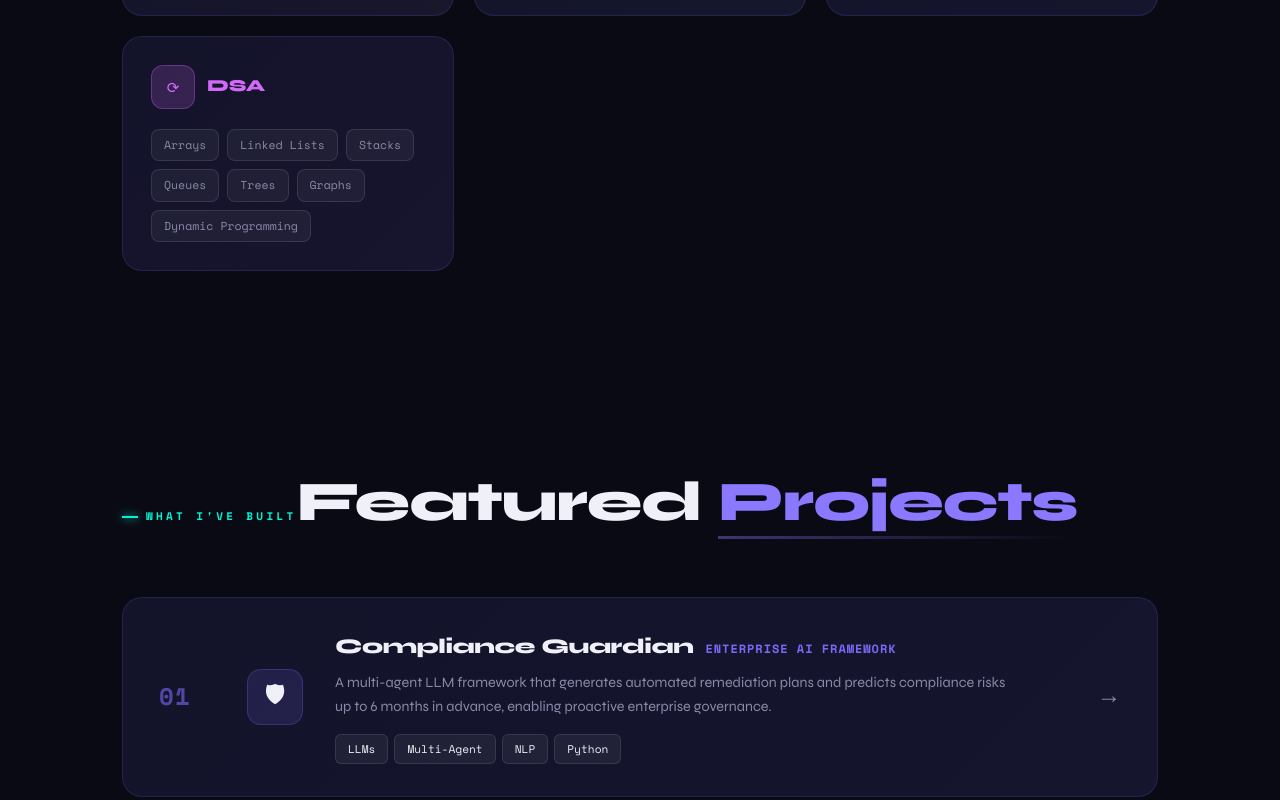
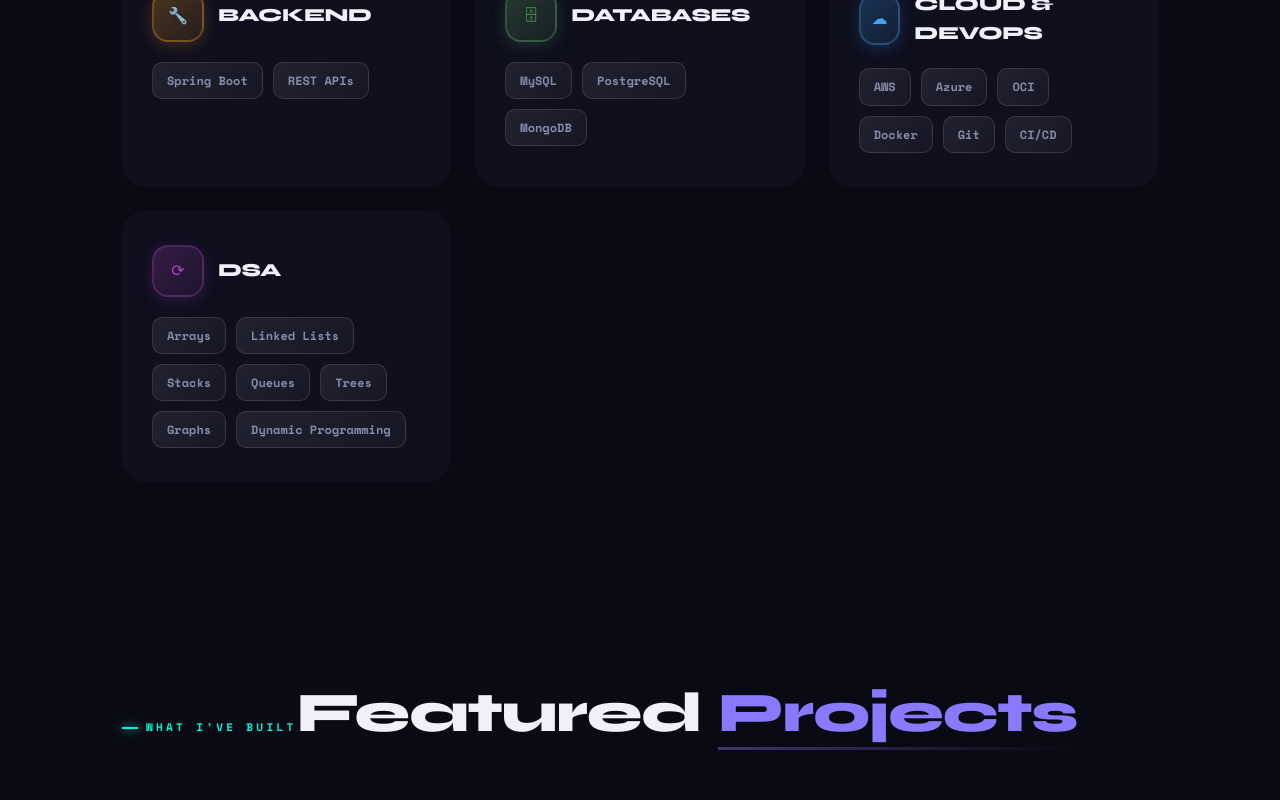
Before and after one commit to david578-arc/David-portfolio, a React (Create React App) app: page / in a window 1280 px wide. Shown: the part 1460-2260 px from the top of the page. Built offline with nearby package versions, Linux system fonts and the light colour scheme.

Commit message:
Initial commit

```diff
--- a/src/components/Projects.css
+++ b/src/components/Projects.css
@@ -1,20 +1,20 @@
 .projects__list {
   display: flex;
   flex-direction: column;
-  gap: 20px;
+  gap: 24px;
 }
 
 .project-item {
   display: grid;
-  grid-template-columns: 60px 60px 1fr 50px;
+  grid-template-columns: 70px 70px 1fr 60px;
   align-items: center;
-  gap: 28px;
-  padding: 32px 36px;
-  border-radius: 20px;
-  background: linear-gradient(135deg, var(--surface) 0%, color-mix(in srgb, var(--surface) 98%, var(--p-color)) 100%);
-  border: 1px solid var(--border);
+  gap: 32px;
+  padding: 0;
+  border-radius: 28px;
+  background: var(--bg2);
+  border: 2px solid transparent;
   cursor: pointer;
-  transition: all 0.4s cubic-bezier(0.4, 0, 0.2, 1);
+  transition: all 0.5s cubic-bezier(0.34, 1.56, 0.64, 1);
   position: relative;
   overflow: hidden;
   text-decoration: none;
@@ -24,163 +24,232 @@
 .project-item::before {
   content: '';
   position: absolute;
-  left: 0;
-  top: 0;
-  bottom: 0;
-  width: 4px;
-  background: linear-gradient(to bottom, var(--p-color), transparent);
-  transform: scaleY(0);
-  transition: transform 0.4s cubic-bezier(0.4, 0, 0.2, 1);
-  border-radius: 2px 0 0 2px;
+  inset: -2px;
+  background: linear-gradient(135deg, var(--p-color), transparent 70%);
+  border-radius: 28px;
+  opacity: 0;
+  transition: opacity 0.5s;
+  z-index: 0;
 }
 
 .project-item::after {
   content: '';
   position: absolute;
-  inset: 0;
-  background: radial-gradient(circle at 100% 50%, color-mix(in srgb, var(--p-color) 15%, transparent), transparent 70%);
-  opacity: 0;
-  transition: opacity 0.4s;
+  top: 0;
+  left: -100%;
+  width: 100%;
+  height: 100%;
+  background: linear-gradient(90deg, transparent, color-mix(in srgb, var(--p-color) 20%, transparent), transparent);
+  transition: left 0.6s;
 }
 
 .project-item--hovered {
   border-color: var(--p-color);
-  background: linear-gradient(135deg, color-mix(in srgb, var(--p-color) 10%, var(--surface)) 0%, color-mix(in srgb, var(--surface) 95%, var(--p-color)) 100%);
-  transform: translateX(12px) scale(1.02);
-  box-shadow: 0 16px 48px rgba(0,0,0,0.4), 0 0 0 1px var(--p-color);
+  transform: translateX(16px) scale(1.03);
+  box-shadow:
+    0 24px 64px rgba(0,0,0,0.6),
+    0 0 0 1px var(--p-color),
+    inset 0 1px 0 rgba(255,255,255,0.1);
 }
 
 .project-item--hovered::before {
-  transform: scaleY(1);
+  opacity: 0.2;
 }
 
 .project-item--hovered::after {
-  opacity: 1;
+  left: 100%;
 }
 
 .project-item__num {
   font-family: var(--mono);
-  font-size: 1.5rem;
+  font-size: 2rem;
   color: var(--p-color);
-  letter-spacing: 0.05em;
-  font-weight: 800;
-  opacity: 0.6;
-  transition: all 0.4s;
+  letter-spacing: 0;
+  font-weight: 900;
+  opacity: 0.4;
+  transition: all 0.5s cubic-bezier(0.34, 1.56, 0.64, 1);
+  position: relative;
+  z-index: 1;
+  padding-left: 32px;
+  text-shadow: 0 0 20px var(--p-color);
 }
 
 .project-item--hovered .project-item__num {
   opacity: 1;
-  transform: scale(1.1);
+  transform: scale(1.2) rotate(-5deg);
+  text-shadow: 0 0 30px var(--p-color);
 }
 
 .project-item__icon {
-  width: 56px;
-  height: 56px;
-  background: color-mix(in srgb, var(--p-color) 15%, transparent);
-  border-radius: 14px;
+  width: 64px;
+  height: 64px;
+  background: linear-gradient(135deg, color-mix(in srgb, var(--p-color) 30%, transparent), color-mix(in srgb, var(--p-color) 15%, transparent));
+  border-radius: 20px;
   display: flex;
   align-items: center;
   justify-content: center;
-  font-size: 1.5rem;
+  font-size: 1.8rem;
   flex-shrink: 0;
-  transition: all 0.4s cubic-bezier(0.4, 0, 0.2, 1);
-  border: 1px solid color-mix(in srgb, var(--p-color) 25%, transparent);
+  transition: all 0.5s cubic-bezier(0.34, 1.56, 0.64, 1);
+  border: 2px solid color-mix(in srgb, var(--p-color) 40%, transparent);
+  position: relative;
+  z-index: 1;
+  box-shadow: 0 8px 24px color-mix(in srgb, var(--p-color) 30%, transparent);
+}
+
+.project-item__icon::before {
+  content: '';
+  position: absolute;
+  inset: -6px;
+  border-radius: 22px;
+  background: linear-gradient(135deg, var(--p-color), transparent);
+  opacity: 0;
+  transition: opacity 0.5s;
+  z-index: -1;
+  filter: blur(12px);
 }
 
 .project-item--hovered .project-item__icon {
-  background: color-mix(in srgb, var(--p-color) 30%, transparent);
   border-color: var(--p-color);
-  transform: rotate(5deg) scale(1.1);
+  transform: rotate(10deg) scale(1.2);
+  box-shadow: 0 12px 36px var(--p-color);
+}
+
+.project-item--hovered .project-item__icon::before {
+  opacity: 1;
 }
 
 .project-item__body {
   min-width: 0;
+  position: relative;
+  z-index: 1;
+  padding: 36px 0;
 }
 
 .project-item__titles {
   display: flex;
   align-items: baseline;
-  gap: 12px;
-  margin-bottom: 8px;
+  gap: 14px;
+  margin-bottom: 10px;
   flex-wrap: wrap;
 }
 
 .project-item__title {
   font-family: var(--sans);
-  font-size: 1.3rem;
-  font-weight: 800;
+  font-size: 1.5rem;
+  font-weight: 900;
   color: var(--text);
-  transition: all 0.4s;
-  letter-spacing: -0.02em;
+  transition: all 0.5s cubic-bezier(0.34, 1.56, 0.64, 1);
+  letter-spacing: -0.03em;
+  text-transform: uppercase;
+  position: relative;
+}
+
+.project-item__title::after {
+  content: '';
+  position: absolute;
+  bottom: -2px;
+  left: 0;
+  width: 0;
+  height: 3px;
+  background: var(--p-color);
+  transition: width 0.5s cubic-bezier(0.34, 1.56, 0.64, 1);
+  box-shadow: 0 0 10px var(--p-color);
 }
 
 .project-item--hovered .project-item__title {
   color: var(--p-color);
-  transform: translateX(4px);
+  transform: translateX(8px);
+  text-shadow: 0 0 20px var(--p-color);
+}
+
+.project-item--hovered .project-item__title::after {
+  width: 100%;
 }
 
 .project-item__subtitle {
   font-family: var(--mono);
-  font-size: 0.75rem;
+  font-size: 0.8rem;
   color: var(--p-color);
-  letter-spacing: 0.08em;
+  letter-spacing: 0.1em;
   text-transform: uppercase;
-  font-weight: 600;
+  font-weight: 700;
+  opacity: 0.8;
 }
 
 .project-item__desc {
-  font-size: 0.9rem;
+  font-size: 0.95rem;
   color: var(--muted);
-  line-height: 1.7;
-  margin-bottom: 14px;
-  max-width: 680px;
+  line-height: 1.8;
+  margin-bottom: 16px;
+  max-width: 720px;
 }
 
 .project-item__tags {
   display: flex;
   flex-wrap: wrap;
-  gap: 6px;
+  gap: 8px;
 }
 
 .project-item__tag {
   font-family: var(--mono);
-  font-size: 0.7rem;
-  padding: 5px 12px;
-  background: rgba(255,255,255,0.06);
-  border: 1px solid rgba(255,255,255,0.1);
-  border-radius: 6px;
+  font-size: 0.72rem;
+  padding: 6px 14px;
+  background: linear-gradient(135deg, rgba(255,255,255,0.08), rgba(255,255,255,0.04));
+  border: 1px solid rgba(255,255,255,0.15);
+  border-radius: 10px;
   color: var(--text);
-  transition: all 0.3s;
-  font-weight: 500;
+  transition: all 0.4s cubic-bezier(0.34, 1.56, 0.64, 1);
+  font-weight: 600;
+  position: relative;
+  overflow: hidden;
+}
+
+.project-item__tag::before {
+  content: '';
+  position: absolute;
+  inset: 0;
+  background: linear-gradient(135deg, var(--p-color), transparent);
+  opacity: 0;
+  transition: opacity 0.4s;
 }
 
 .project-item--hovered .project-item__tag {
-  background: color-mix(in srgb, var(--p-color) 15%, transparent);
+  background: linear-gradient(135deg, color-mix(in srgb, var(--p-color) 25%, transparent), color-mix(in srgb, var(--p-color) 15%, transparent));
   border-color: var(--p-color);
   color: var(--p-color);
+  transform: translateY(-4px);
+  box-shadow: 0 4px 16px color-mix(in srgb, var(--p-color) 40%, transparent);
+}
+
+.project-item--hovered .project-item__tag::before {
+  opacity: 0.2;
 }
 
 .project-item__arrow {
-  font-size: 1.5rem;
+  font-size: 2rem;
   color: var(--muted);
-  transition: all 0.4s cubic-bezier(0.4, 0, 0.2, 1);
+  transition: all 0.5s cubic-bezier(0.34, 1.56, 0.64, 1);
   justify-self: end;
   position: relative;
   z-index: 1;
+  padding-right: 32px;
 }
 
 .project-item--hovered .project-item__arrow {
   color: var(--p-color);
-  transform: translateX(8px) scale(1.2);
+  transform: translateX(12px) scale(1.3);
+  text-shadow: 0 0 20px var(--p-color);
 }
 
 @media (max-width: 768px) {
   .project-item {
-    grid-template-columns: 40px 1fr 24px;
-    gap: 12px;
-    padding: 20px 16px;
+    grid-template-columns: 50px 1fr 32px;
+    gap: 16px;
+    padding: 24px 20px;
   }
 
   .project-item__icon { display: none; }
-  .project-item__num { font-size: 0.65rem; }
+  .project-item__num { font-size: 1.5rem; padding-left: 20px; }
+  .project-item__arrow { padding-right: 20px; }
 }
--- a/src/components/Projects.js
+++ b/src/components/Projects.js
@@ -10,7 +10,7 @@ const projects = [
     tags: ['LLMs', 'Multi-Agent', 'NLP', 'Python'],
     color: '#7c6af7',
     icon: '🛡',
-    github: 'https://github.com/davidsiyame/compliance-guardian',
+    github: 'https://github.com/david578-arc/Compilance-system',
   },
   {
     num: '02',
@@ -20,7 +20,7 @@ const projects = [
     tags: ['Transformers', 'NLP', 'Knowledge Base', 'Python'],
     color: '#3de8c8',
     icon: '💬',
-    github: 'https://github.com/davidsiyame/llm-conversational-ai',
+    github: 'https://github.com/david578-arc/llm-customer-support',
   },
   {
     num: '03',
@@ -30,7 +30,7 @@ const projects = [
     tags: ['Computer Vision', 'Deep Learning', 'TensorFlow', 'OpenCV'],
     color: '#f76a6a',
     icon: '📦',
-    github: 'https://github.com/davidsiyame/shelf-stock-detection',
+    github: 'https://github.com/david578-arc/Real-time-stock-detection',
   },
   {
     num: '04',
@@ -40,7 +40,7 @@ const projects = [
     tags: ['React', 'Spring Boot', 'MySQL', 'REST API'],
     color: '#f7c26a',
     icon: '⚽',
-    github: 'https://github.com/davidsiyame/fifa-player-manager',
+    github: 'https://github.com/david578-arc/David',
   },
 ];
 
--- a/src/components/Skills.css
+++ b/src/components/Skills.css
@@ -1,121 +1,213 @@
 .skills__grid {
   display: grid;
-  grid-template-columns: repeat(auto-fill, minmax(300px, 1fr));
-  gap: 20px;
+  grid-template-columns: repeat(auto-fill, minmax(320px, 1fr));
+  gap: 24px;
 }
 
 .skill-card {
-  background: linear-gradient(135deg, var(--surface) 0%, color-mix(in srgb, var(--surface) 98%, var(--card-color)) 100%);
-  border: 1px solid var(--border);
-  border-radius: 20px;
-  padding: 28px;
-  transition: all 0.4s cubic-bezier(0.4, 0, 0.2, 1);
+  background: var(--bg2);
+  border: 2px solid transparent;
+  border-radius: 24px;
+  padding: 0;
+  transition: all 0.5s cubic-bezier(0.34, 1.56, 0.64, 1);
   animation: fadeUp 0.6s ease both;
   position: relative;
   overflow: hidden;
+  cursor: pointer;
 }
 
 .skill-card::before {
   content: '';
   position: absolute;
-  top: 0;
-  left: 0;
-  right: 0;
-  height: 3px;
-  background: linear-gradient(90deg, var(--card-color), transparent);
+  inset: -2px;
+  background: linear-gradient(135deg, var(--card-color), transparent 60%);
+  border-radius: 24px;
   opacity: 0;
-  transition: opacity 0.4s;
+  transition: opacity 0.5s;
+  z-index: -1;
 }
 
 .skill-card::after {
   content: '';
   position: absolute;
-  inset: 0;
-  background: radial-gradient(circle at 50% 0%, color-mix(in srgb, var(--card-color) 12%, transparent), transparent 60%);
+  top: -50%;
+  left: -50%;
+  width: 200%;
+  height: 200%;
+  background: conic-gradient(from 0deg at 50% 50%, transparent, var(--card-color), transparent 30%);
   opacity: 0;
-  transition: opacity 0.4s;
+  transition: opacity 0.5s;
+  animation: rotate 4s linear infinite;
+  animation-play-state: paused;
+}
+
+@keyframes rotate {
+  100% { transform: rotate(360deg); }
 }
 
 .skill-card:hover {
-  transform: translateY(-8px) scale(1.02);
+  transform: translateY(-12px) scale(1.03);
   border-color: var(--card-color);
-  box-shadow: 0 16px 48px color-mix(in srgb, var(--card-color) 25%, rgba(0,0,0,0.5)), 0 0 0 1px var(--card-color);
-  background: linear-gradient(135deg, color-mix(in srgb, var(--card-color) 8%, var(--surface)) 0%, color-mix(in srgb, var(--surface) 95%, var(--card-color)) 100%);
+  box-shadow:
+    0 20px 60px rgba(0,0,0,0.5),
+    0 0 0 1px var(--card-color),
+    inset 0 1px 0 rgba(255,255,255,0.1);
 }
 
-.skill-card:hover::before,
+.skill-card:hover::before {
+  opacity: 0.15;
+}
+
 .skill-card:hover::after {
-  opacity: 1;
+  opacity: 0.6;
+  animation-play-state: running;
 }
 
 .skill-card__header {
   display: flex;
   align-items: center;
-  gap: 12px;
-  margin-bottom: 20px;
+  gap: 14px;
+  padding: 32px 28px 20px;
+  position: relative;
+  z-index: 1;
+  background: linear-gradient(to bottom, var(--bg2), transparent);
 }
 
 .skill-card__icon {
-  font-size: 1.3rem;
-  width: 44px;
-  height: 44px;
-  background: color-mix(in srgb, var(--card-color) 18%, transparent);
-  border-radius: 12px;
+  font-size: 1.4rem;
+  width: 52px;
+  height: 52px;
+  background: linear-gradient(135deg, color-mix(in srgb, var(--card-color) 25%, transparent), color-mix(in srgb, var(--card-color) 10%, transparent));
+  border-radius: 16px;
   display: flex;
   align-items: center;
   justify-content: center;
   color: var(--card-color);
   font-family: var(--mono);
-  font-size: 0.95rem;
-  border: 1px solid color-mix(in srgb, var(--card-color) 30%, transparent);
-  transition: all 0.4s cubic-bezier(0.4, 0, 0.2, 1);
+  font-size: 1rem;
+  border: 2px solid color-mix(in srgb, var(--card-color) 30%, transparent);
+  transition: all 0.5s cubic-bezier(0.34, 1.56, 0.64, 1);
+  box-shadow: 0 4px 16px color-mix(in srgb, var(--card-color) 20%, transparent);
+  position: relative;
+}
+
+.skill-card__icon::before {
+  content: '';
+  position: absolute;
+  inset: -4px;
+  border-radius: 18px;
+  background: linear-gradient(135deg, var(--card-color), transparent);
+  opacity: 0;
+  transition: opacity 0.5s;
+  z-index: -1;
+  filter: blur(8px);
 }
 
 .skill-card:hover .skill-card__icon {
-  background: color-mix(in srgb, var(--card-color) 30%, transparent);
+  transform: rotate(-10deg) scale(1.15);
   border-color: var(--card-color);
-  transform: rotate(-5deg) scale(1.1);
+  box-shadow: 0 8px 24px var(--card-color);
+}
+
+.skill-card:hover .skill-card__icon::before {
+  opacity: 0.8;
 }
 
 .skill-card__label {
-  font-weight: 800;
-  font-size: 1.05rem;
-  color: var(--card-color);
+  font-weight: 900;
+  font-size: 1.15rem;
+  color: var(--text);
   font-family: var(--sans);
-  letter-spacing: -0.01em;
-  transition: all 0.3s;
+  letter-spacing: -0.02em;
+  transition: all 0.4s;
+  text-transform: uppercase;
+  position: relative;
+}
+
+.skill-card__label::after {
+  content: '';
+  position: absolute;
+  bottom: -4px;
+  left: 0;
+  width: 0;
+  height: 2px;
+  background: var(--card-color);
+  transition: width 0.4s cubic-bezier(0.34, 1.56, 0.64, 1);
 }
 
 .skill-card:hover .skill-card__label {
-  transform: translateX(4px);
+  color: var(--card-color);
+  transform: translateX(6px);
+}
+
+.skill-card:hover .skill-card__label::after {
+  width: 100%;
 }
 
 .skill-card__tags {
   display: flex;
   flex-wrap: wrap;
-  gap: 8px;
+  gap: 10px;
+  padding: 0 28px 32px;
+  position: relative;
+  z-index: 1;
 }
 
 .skill-tag {
   font-family: var(--mono);
-  font-size: 0.72rem;
-  padding: 6px 12px;
-  background: rgba(255,255,255,0.05);
-  border: 1px solid rgba(255,255,255,0.1);
-  border-radius: 8px;
+  font-size: 0.75rem;
+  padding: 8px 14px;
+  background: linear-gradient(135deg, rgba(255,255,255,0.08), rgba(255,255,255,0.03));
+  border: 1px solid rgba(255,255,255,0.12);
+  border-radius: 10px;
   color: var(--muted);
-  transition: all 0.3s;
-  font-weight: 500;
+  transition: all 0.4s cubic-bezier(0.34, 1.56, 0.64, 1);
+  font-weight: 600;
+  position: relative;
+  overflow: hidden;
+}
+
+.skill-tag::before {
+  content: '';
+  position: absolute;
+  inset: 0;
+  background: linear-gradient(135deg, var(--card-color), transparent);
+  opacity: 0;
+  transition: opacity 0.4s;
+}
+
+.skill-tag::after {
+  content: '';
+  position: absolute;
+  top: 50%;
+  left: 50%;
+  width: 0;
+  height: 0;
+  border-radius: 50%;
+  background: var(--card-color);
+  transform: translate(-50%, -50%);
+  transition: width 0.4s, height 0.4s;
+  opacity: 0.2;
 }
 
 .skill-card:hover .skill-tag {
   color: var(--text);
-  border-color: color-mix(in srgb, var(--card-color) 40%, transparent);
-  background: color-mix(in srgb, var(--card-color) 10%, rgba(255,255,255,0.05));
-  transform: translateY(-2px);
+  border-color: var(--card-color);
+  background: linear-gradient(135deg, color-mix(in srgb, var(--card-color) 20%, transparent), color-mix(in srgb, var(--card-color) 10%, transparent));
+  transform: translateY(-4px);
+  box-shadow: 0 4px 12px color-mix(in srgb, var(--card-color) 30%, transparent);
+}
+
+.skill-card:hover .skill-tag::before {
+  opacity: 0.15;
+}
+
+.skill-card:hover .skill-tag:hover::after {
+  width: 200%;
+  height: 200%;
 }
 
 @keyframes fadeUp {
-  from { opacity: 0; transform: translateY(20px); }
+  from { opacity: 0; transform: translateY(30px); }
   to { opacity: 1; transform: translateY(0); }
 }
--- a/src/components/Skills.js
+++ b/src/components/Skills.js
@@ -5,43 +5,43 @@ const categories = [
   {
     label: 'Programming',
     icon: '{ }',
-    color: '#7c6af7',
+    color: '#8a78ff',
     skills: ['Python', 'Java', 'C++'],
   },
   {
     label: 'ML & AI',
     icon: '🧠',
-    color: '#3de8c8',
-    skills: ['Machine Learning', 'Deep Learning', 'NLP', 'Computer Vision', 'Transformers', 'LLMs'],
+    color: '#00f5d4',
+    skills: ['Machine Learning', 'Deep Learning', 'NLP', 'Computer Vision', 'Transformers', 'LLMs', 'LangChain', 'LangGraph'],
   },
   {
     label: 'Frameworks',
     icon: '⚡',
-    color: '#f76a6a',
+    color: '#ff6b9d',
     skills: ['TensorFlow', 'PyTorch', 'Scikit-learn', 'React.jsx'],
   },
   {
     label: 'Backend',
     icon: '🔧',
-    color: '#f7c26a',
+    color: '#ffa726',
     skills: ['Spring Boot', 'REST APIs'],
   },
   {
     label: 'Databases',
     icon: '🗄',
-    color: '#6af7a8',
-    skills: ['MySQL', 'MongoDB'],
+    color: '#66bb6a',
+    skills: ['MySQL', 'PostgreSQL', 'MongoDB'],
   },
   {
     label: 'Cloud & DevOps',
     icon: '☁',
-    color: '#6aadf7',
+    color: '#42a5f5',
     skills: ['AWS', 'Azure', 'OCI', 'Docker', 'Git', 'CI/CD'],
   },
   {
     label: 'DSA',
     icon: '⟳',
-    color: '#d06af7',
+    color: '#ab47bc',
     skills: ['Arrays', 'Linked Lists', 'Stacks', 'Queues', 'Trees', 'Graphs', 'Dynamic Programming'],
   },
 ];
@@ -51,13 +51,13 @@ export default function Skills() {
     <section id="skills">
       <div className="container">
         <p className="section-label">What I Know</p>
-        <h2 className="section-title">Technical <span>Skills</span></h2>
+        <h2 className="section-title">Technical <span>Arsenal</span></h2>
         <div className="skills__grid">
           {categories.map((cat, i) => (
             <div
               className="skill-card"
               key={cat.label}
-              style={{ '--card-color': cat.color, animationDelay: `${i * 0.07}s` }}
+              style={{ '--card-color': cat.color, animationDelay: `${i * 0.08}s` }}
             >
               <div className="skill-card__header">
                 <span className="skill-card__icon">{cat.icon}</span>
```
Also changed, not shown: src/components/Experience.css (+159 -56 lines), 1 other file (tests, documents, lock files or other folders).
